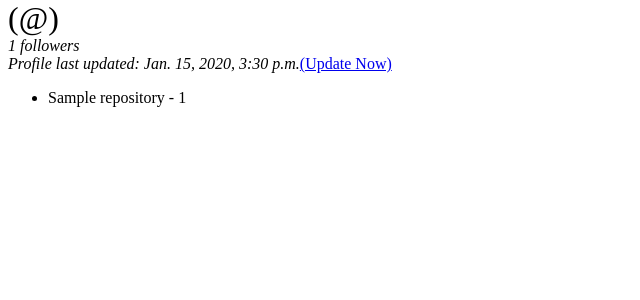
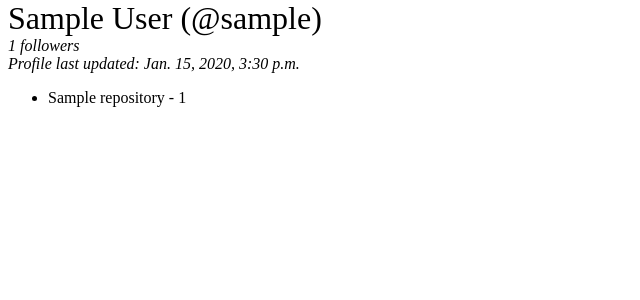
Before and after one commit to sankalppar/ssl_lab4, a Django app: template templates/user_profile.html in a window 1280 px wide. Shown: the part 81-381 px from the top of the page, without its empty margins (0-640 px from the left). Run offline with Django 3.2, Linux system fonts and the light colour scheme; tables that the repository leaves empty hold one stand-in row (Sample ...); the template is opened without the code that fills it: values named after a table or form of the project are taken from there, most other values are stand-ins (such as "Sample title", 1, 10 or a date in 2020).

Commit message:
Allowing only current user to update

```diff
--- a/github_profiles/views.py
+++ b/github_profiles/views.py
@@ -35,10 +35,10 @@ def register(request):
     return render(request, 'signup.html', {'form': form})
 
 def get_user_profile(request, username):
-    user = User.objects.get(username=username)
+    userp = User.objects.get(username=username)
     profile = Profile.objects.get(user=user)
     repositories = Repository.objects.filter(creator=profile)
-    return render(request, 'user_profile.html', {"user":user, "profile":profile, "repositories":repositories})
+    return render(request, 'user_profile.html', {"userp":userp, "profile":profile, "repositories":repositories})
 
 def profile(request):
     return HttpResponseRedirect(reverse(get_user_profile, args=[request.user.username]))
--- a/templates/user_profile.html
+++ b/templates/user_profile.html
@@ -1,12 +1,15 @@
 {% extends 'base.html' %}
 
-{% block title %}My Name{% endblock %}
+{% block title %}Profile Page{% endblock %}
 
 {% block content %}
-<font size = "+3">{{ user.first_name }} {{ user.last_name }} (@{{ user.username }})</font>
+<font size = "+3">{{ userp.first_name }} {{ userp.last_name }} (@{{ userp.username }})</font>
 <br>
 <i>{{ profile.follow_count }} followers</i><br>
-<i>Profile last updated: {{ profile.last_update }}</i><a class="btn btn-primary" href="/update/{{ user.username }}">(Update Now)</a>
+<i>Profile last updated: {{ profile.last_update }}</i>
+{% if user.get_username == userp.username %}
+<a class="btn btn-primary" href="/update/{{ userp.username }}">(Update Now)</a>
+{% endif %}
 <br>
 <ul>
 {% for repo in repositories %}
```
